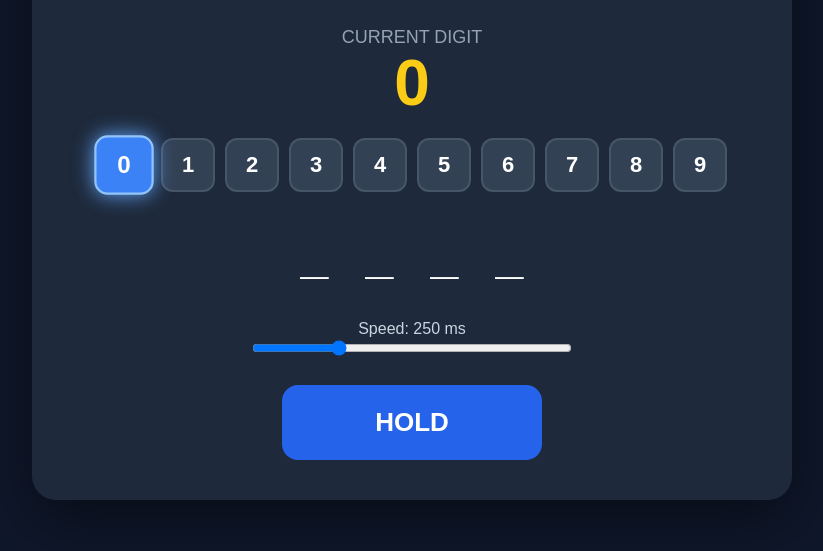
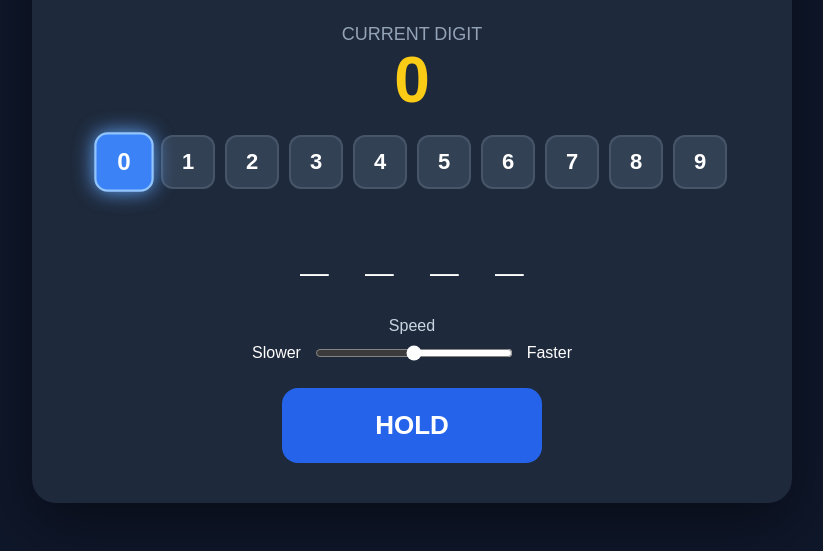
Before and after one commit to Z1VK3/Biometric_Bar_PIN, a plain HTML site: page index.html in a window 1280 px wide. Shown: the part 209-760 px from the top of the page, without its empty margins (228-1051 px from the left). Drawn offline with Linux system fonts and the light colour scheme.

Commit message:
Update index.html

```diff
--- a/index.html
+++ b/index.html
@@ -94,6 +94,7 @@ color:#cbd5e1;
 input[type="range"]{
 width:320px;
 cursor:pointer;
+accent-color: #ffffff;
 }
 button{
 width:260px;
@@ -140,14 +141,18 @@ color:#22c55e!important;
 <span class="pinDigit">_</span>
 <span class="pinDigit">_</span>
 </div>
+
 <div class="sliderArea">
-<label>
-Speed:
-<span id="speedValue">250</span> ms
-</label>
+<label>Speed</label>
 <br>
-<input id="speedSlider" type="range" min="75" max="750" step="25" value="250">
+<div style="display:flex;align-items:center;justify-content:center;gap:12px;width:320px;margin:8px auto 0;">
+    <span>Slower</span>
+    <input id="speedSlider" type="range" min="200" max="1000" step="50" value="600" style="flex:1; direction: rtl;">
+    <span>Faster</span>
 </div>
+</div>
+
+
 <button id="holdButton">HOLD</button>
 </div>
 <script>
@@ -156,7 +161,6 @@ const currentDigitDisplay=document.getElementById("currentDigit");
 const pinDigits=document.querySelectorAll(".pinDigit");
 const button=document.getElementById("holdButton");
 const speedSlider=document.getElementById("speedSlider");
-const speedValue=document.getElementById("speedValue");
 
 const cells=[];
 
@@ -171,7 +175,7 @@ cells.push(cell);
 let current=0;
 let timer=null;
 let pressed=false;
-let speed=250;
+let speed=600;
 
 let entered=[];
 let display=["_","_","_","_"];
@@ -253,7 +257,6 @@ updatePin();
 
 speedSlider.addEventListener("input",()=>{
 speed=Number(speedSlider.value);
-speedValue.textContent=speed;
 
 if(timer){
 
```
